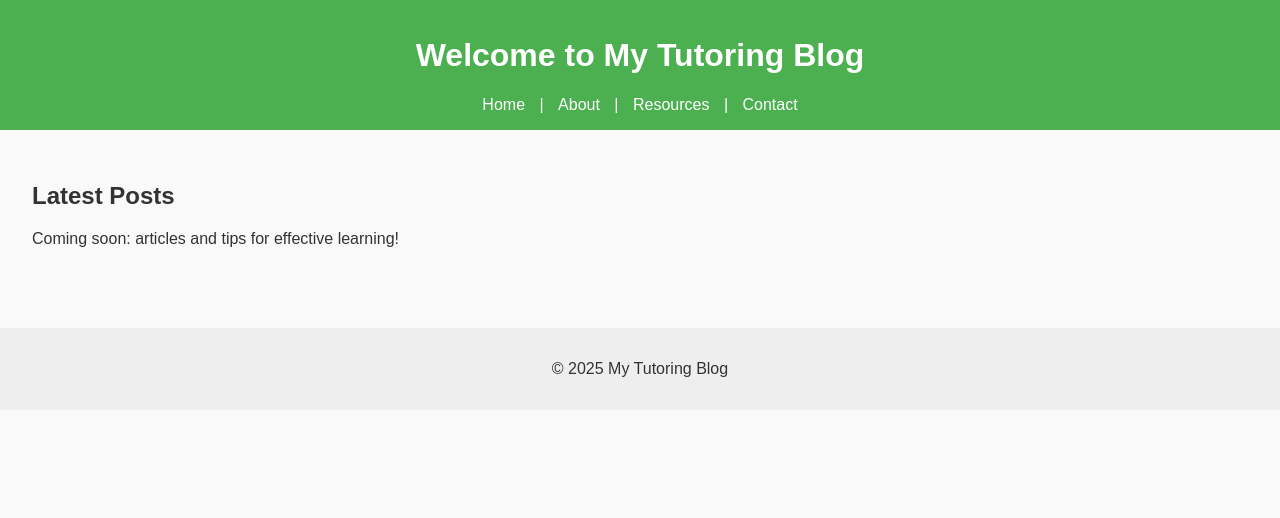
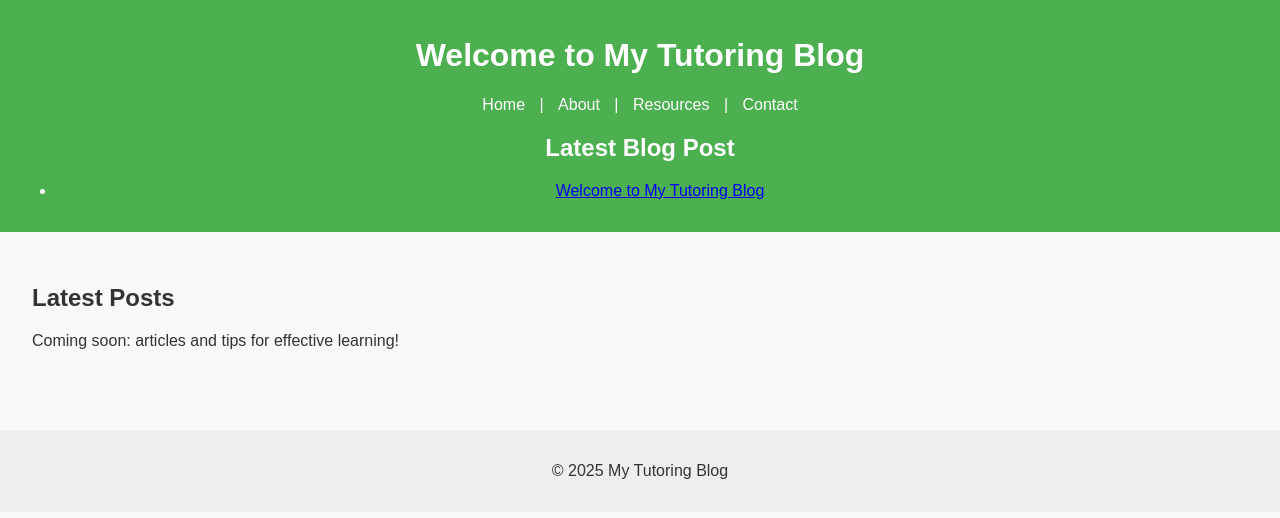
Before and after one commit to abiy227/tutoring-blog, a plain HTML site: page index.html in a window 1280 px wide. Drawn offline with Linux system fonts and the light colour scheme.

Commit message:
Update index.html

```diff
--- a/index.html
+++ b/index.html
@@ -15,6 +15,12 @@
             <a href="resources.html">Resources</a> |
             <a href="contact.html">Contact</a>
         </nav>
+<h2>Latest Blog Post</h2>
+<ul>
+  <li><a href="blog1.html">Welcome to My Tutoring Blog</a></li>
+</ul>
+
+
     </header>
 
     <main>
```
